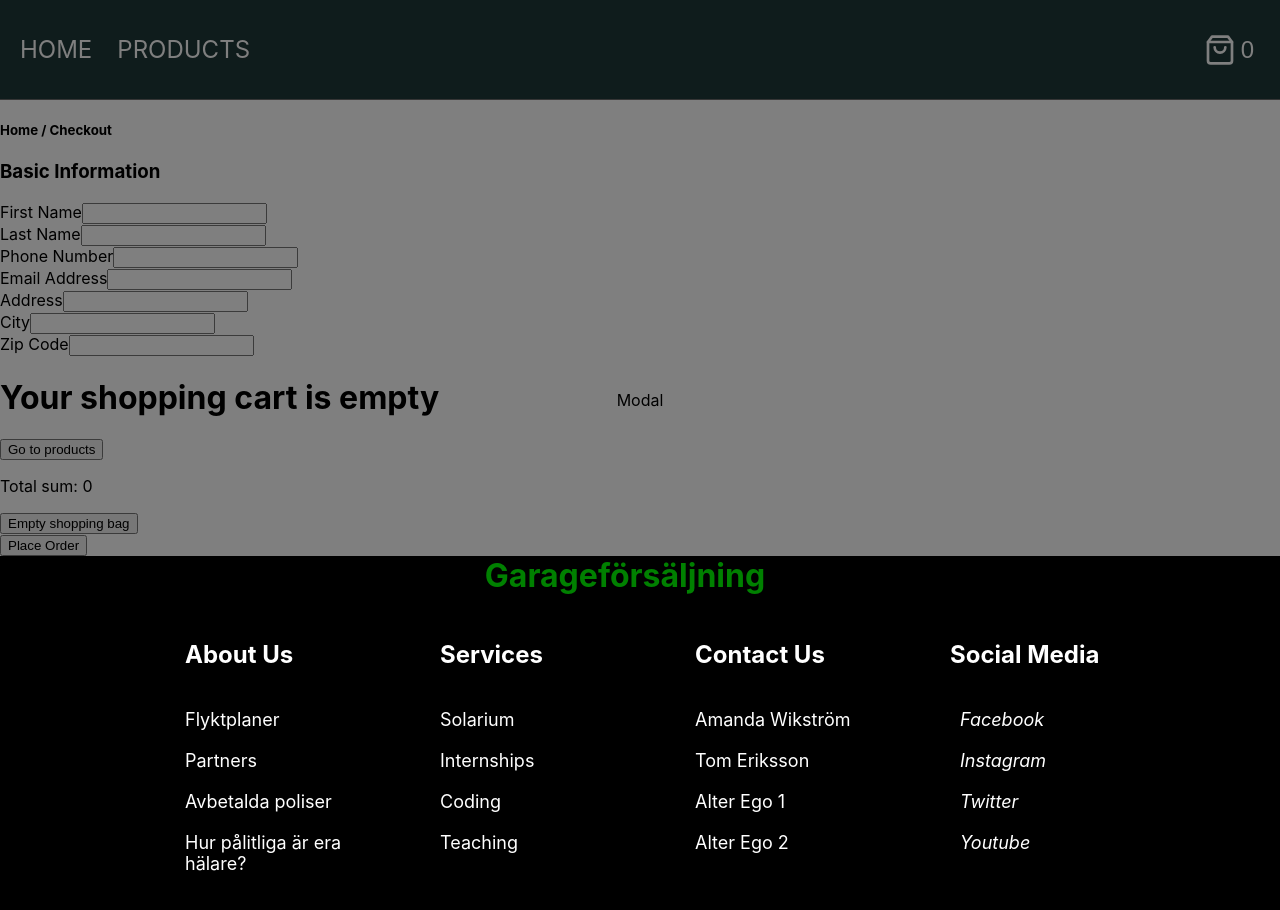
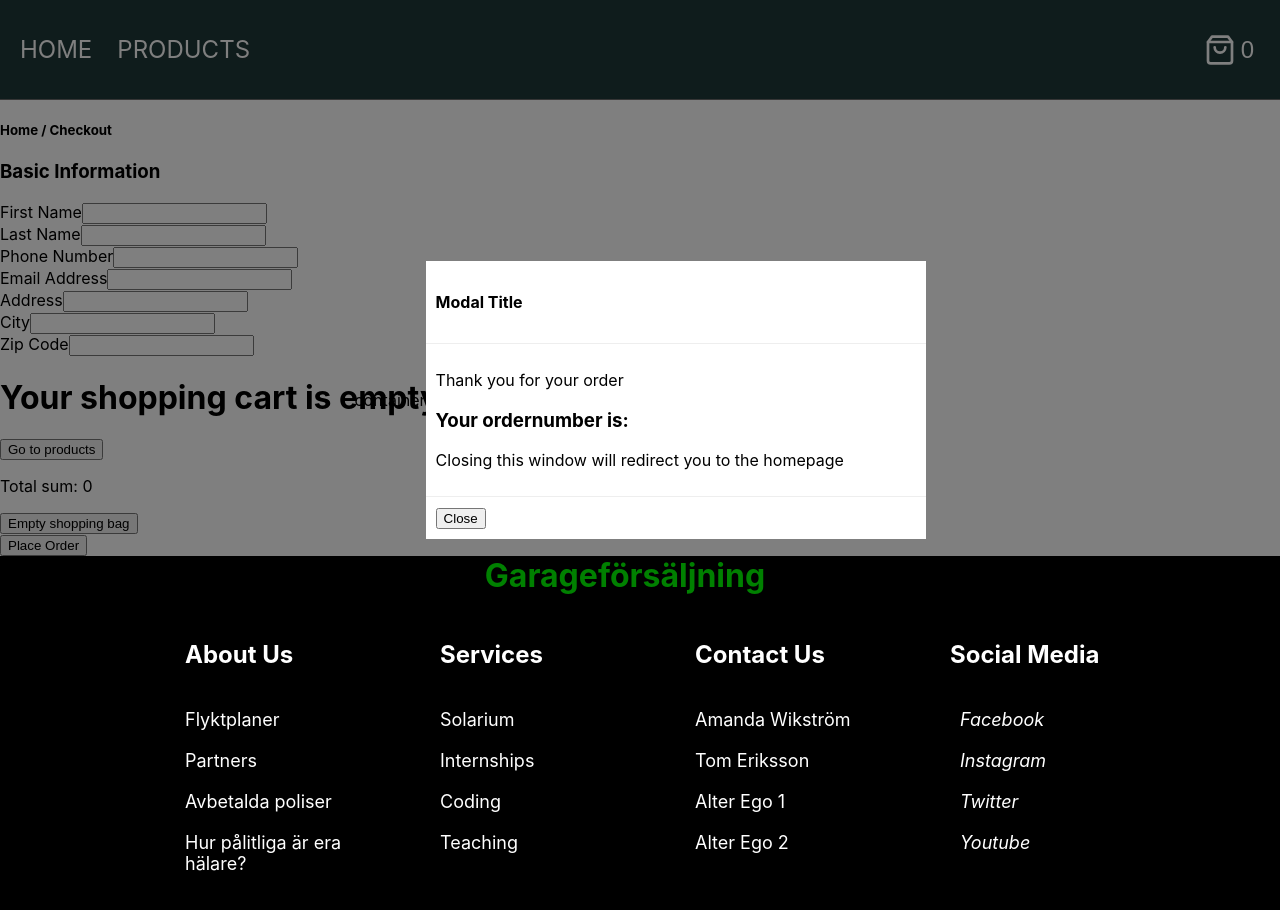
Before and after one commit to wiaxx/reactapp, a React (Create React App) app: page /checkout in a window 1280 px wide. Both pictures are taken after a click on the button "Place Order". Shown: the top 910 px of the page. Built offline with nearby package versions, Linux system fonts and the light colour scheme; the HTML template or start-up script is replaced by a standard one.

Commit message:
fuck redirect, kör knapp istället.

```diff
--- a/src/components/CheckoutModal.js
+++ b/src/components/CheckoutModal.js
@@ -1,6 +1,38 @@
 import React from "react";
+import { Link } from "react-router-dom";
+import styled from "styled-components";
 
-import styled from "styled-components";
+const CheckoutModal = ({ showModal, setShowModal }) => {
+	return (
+		<>
+			{showModal ? (
+				<Container>
+					container{" "}
+					<CheckoutModalContent>
+						<CheckoutModalHeader>
+							<CheckoutModalTitle>
+								<h4>Modal Title</h4>
+							</CheckoutModalTitle>
+						</CheckoutModalHeader>
+						<CheckoutModalBody>
+							<p>Thank you for your order</p>
+
+							<h3>Your ordernumber is:</h3>
+
+							<p>Closing this window will redirect you to the homepage</p>
+						</CheckoutModalBody>
+
+						<CheckoutModalFooter>
+							<Link to={`/`}>
+								<button> Close</button>
+							</Link>
+						</CheckoutModalFooter>
+					</CheckoutModalContent>
+				</Container>
+			) : null}
+		</>
+	);
+};
 
 const Container = styled.div`
 	position: fixed;
@@ -14,8 +46,27 @@ const Container = styled.div`
 	justify-content: center;
 `;
 
-const CheckoutModal = ({ showModal, setShowModal }) => {
-	return <>{showModal ? <Container>Modal</Container> : null}</>;
-};
+const CheckoutModalContent = styled.div`
+	width: 500px;
+	background-color: #fff;
+`;
+
+const CheckoutModalFooter = styled.div`
+	padding: 10px;
+`;
+
+const CheckoutModalHeader = styled.div`
+	padding: 10px;
+`;
+
+const CheckoutModalTitle = styled.div`
+	margin: 0;
+`;
+
+const CheckoutModalBody = styled.div`
+	padding: 10px;
+	border-top: 1px solid #eee;
+	border-bottom: 1px solid #eee;
+`;
 
 export default CheckoutModal;
--- a/src/pages/Products.js
+++ b/src/pages/Products.js
@@ -37,7 +37,7 @@ const Products = ({ addCartItem }) => {
         ))
 
       }
-    </MainContainer >
+      </MainContainer >
   )
 }
 
```
Also changed, not shown: src/styles/checkout.module.css (added, +31 -0 lines).
